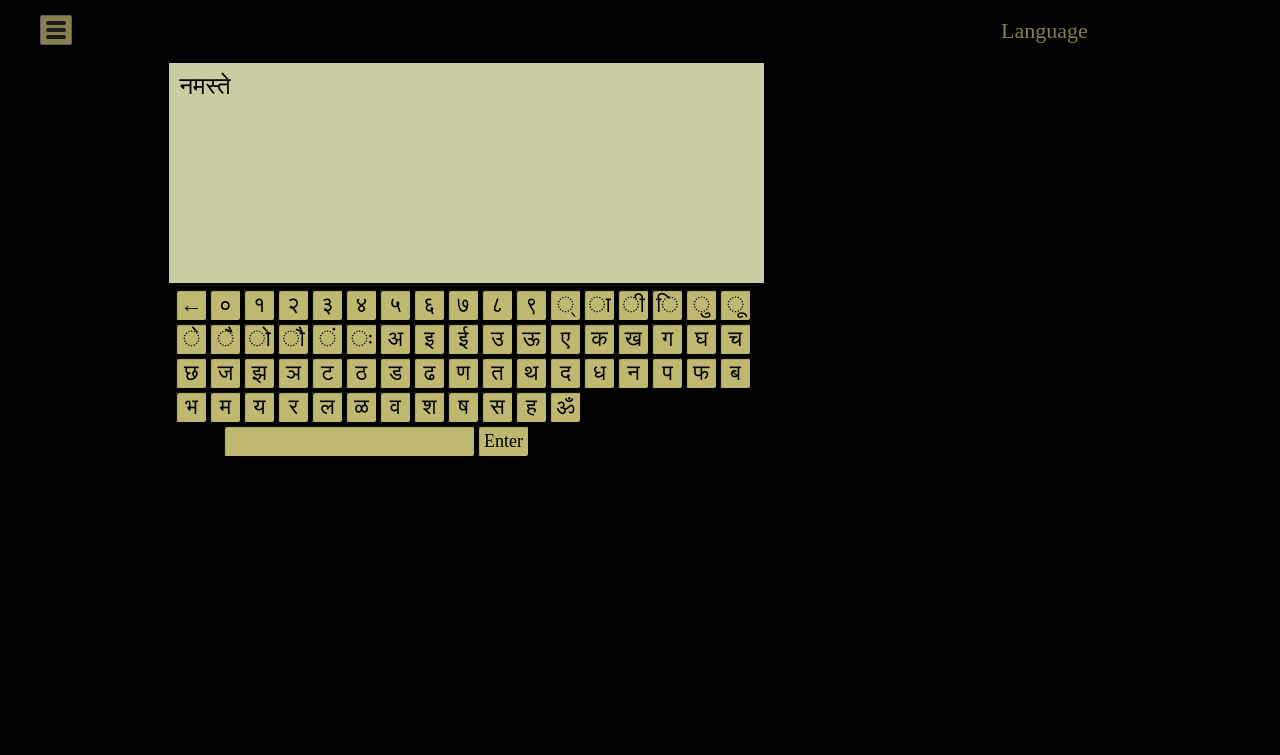
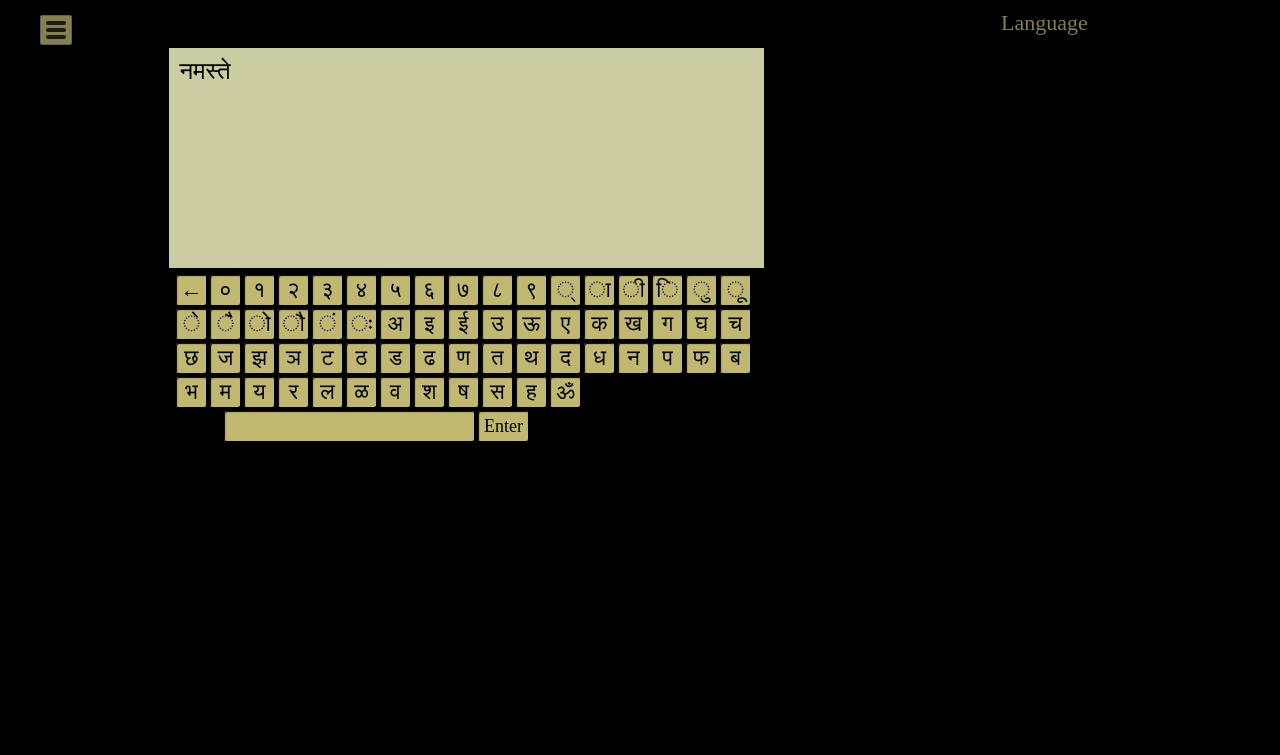
Before and after one commit to mayaahmed/keyboard, a plain HTML site: page index.html in a window 1280 px wide. Shown: the part 45-800 px from the top of the page. Drawn offline with Linux system fonts and the light colour scheme.

Commit message:
Add files via upload

```diff
--- a/dropdown.css
+++ b/dropdown.css
@@ -16,8 +16,8 @@ nav > ul > li {
   float: left;
   min-width: 150px;
   max-width: 300px;
-  height: 65px;
-  line-height: 65px;
+  height: 50px;
+  line-height: 50px;
   position: relative;
  	font-size: 22px;
   color: khaki;
@@ -107,6 +107,10 @@ li:hover> ul.drop-menu.menu-1 li:nth-child(6) {
 animation:  menu1 1.8s ease-in-out forwards;
 }
 
+li:hover> ul.drop-menu.menu-1 li:nth-child(7) {
+animation:  menu1 1.8s ease-in-out forwards;
+}
+
 
 @keyframes menu1{
 0% { opacity: 0;
```
